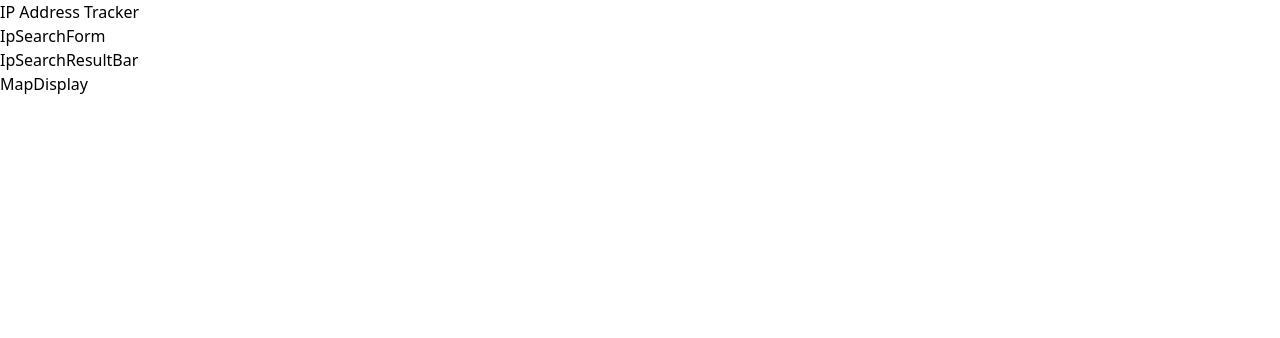
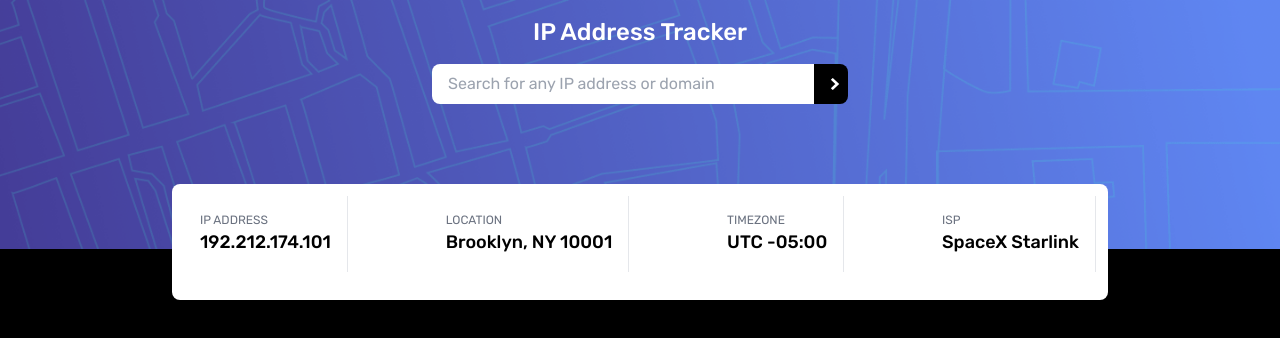
Before and after one commit to samdahboss/ip_address_tracker, a React app: page / in a window 1280 px wide. Shown: the top 338 px of the page. Built offline with nearby package versions, Linux system fonts and the light colour scheme; the HTML template or start-up script is replaced by a standard one.

Commit message:
Refactor form and result components, add map display and location context

```diff
--- a/src/components/IpSearchForm.jsx
+++ b/src/components/IpSearchForm.jsx
@@ -1,5 +1,20 @@
+import arrowIcon from '../assets/icon-arrow.svg';
 export default function IpSearchForm() {
+  const handleSubmit =(e)=> {
+    e.preventDefault();
+  }
+
   return (
-    <div>IpSearchForm</div>
+    <form className='lg:w-1/3 w-3/4 mx-auto py-4 flex' onSubmit={handleSubmit}>
+      <input
+        type="text"
+        placeholder="Search for any IP address or domain"
+        className='w-full p-2 pl-4 rounded-l-lg'
+        name='search'
+      />
+      <button className='bg-black p-2 pl-4 rounded-r-lg flex items-center justify-center' >
+        <img src={arrowIcon} alt="search" />
+      </button>
+    </form>
   )
 }
--- a/src/components/IpSearchResultBar.jsx
+++ b/src/components/IpSearchResultBar.jsx
@@ -1,5 +1,21 @@
 export default function IpSearchResultBar() {
+  const responseObj = {
+    'IP ADDRESS': '192.212.174.101',
+    'LOCATION': 'Brooklyn, NY 10001',
+    'TIMEZONE': 'UTC -05:00',
+    'ISP': 'SpaceX Starlink'
+
+  }
   return (
-    <div>IpSearchResultBar</div>
+    <div className="w-3/4 mx-auto bg-white rounded-lg lg:p-3 py-4 lg:mt-16 flex flex-col lg:flex-row justify-between">
+        {Object.keys(responseObj).map((key, index) => {
+          return (
+            <div key={index} className="mb-4 border-r lg:text-left text-center lg:p-4">
+              <h4 className="text-xs text-gray-500">{key}</h4>
+              <p className="text-lg font-medium">{responseObj[key]}</p>
+            </div>
+          )
+        })}
+    </div>
   )
 }
--- /dev/null
+++ b/src/components/LocationContext.jsx
@@ -0,0 +1,29 @@
+import { useState,  useEffect, createContext } from 'react';
+import PropTypes from 'prop-types'
+
+// Create a new context
+export const LocationContext = createContext();
+
+// Create a component that will provide the context value
+export const LocationProvider = ({ children }) => {
+    const apiKey= 'at_XL18ZdPTniQnJauw05irkSQxcMg96';
+    const [location, setLocation] = useState('');
+    useEffect(() => {
+        fetch(`https://geo.ipify.org/api/v2/country?apiKey=${apiKey}`)
+            .then((response) => response.json())
+            .then((data) => setLocation(data));
+    },[]);
+
+    return (
+        <LocationContext.Provider value={{ location, setLocation }}>
+            {children}
+        </LocationContext.Provider>
+    );
+};
+
+LocationProvider.propTypes = {
+    children: PropTypes.oneOfType([
+        PropTypes.arrayOf(PropTypes.node),
+        PropTypes.node
+    ]).isRequired
+};
--- a/src/components/MapDisplay.jsx
+++ b/src/components/MapDisplay.jsx
@@ -1,5 +1,12 @@
+import DesktopBg from '../assets/pattern-bg-desktop.png'
+import MobileBg from '../assets/pattern-bg-mobile.png'
+
 export default function MapDisplay() {
   return (
-    <div>MapDisplay</div>
+    <div className="absolute top-0 left-0 z-0 bg-black w-full h-full">
+      <img src={DesktopBg} className='hidden lg:block'/>
+      <img src={MobileBg} className='lg:hidden block w-full h-1/3'/>
+
+    </div>
   )
 }
--- a/src/components/SearchContainer.jsx
+++ b/src/components/SearchContainer.jsx
@@ -3,8 +3,8 @@ import IpSearchResultBar from "./IpSearchResultBar"
 
 export default function SearchContainer() {
   return (
-    <div>
-        <h1 className="">IP Address Tracker</h1>
+    <div className="z-20 absolute top-0 left-0 w-full h-full p-4">
+        <h1 className="text-white text-2xl font-medium text-center">IP Address Tracker</h1>
         <IpSearchForm/>
         <IpSearchResultBar/>
     </div>
--- a/src/index.css
+++ b/src/index.css
@@ -1,3 +1,8 @@
+@import url('https://fonts.googleapis.com/css2?family=Rubik:ital,wght@0,300..900;1,300..900&display=swap');
 @tailwind base;
 @tailwind components;
 @tailwind utilities;
+
+body{
+    font-family: Rubik, sans-serif;
+}
```
